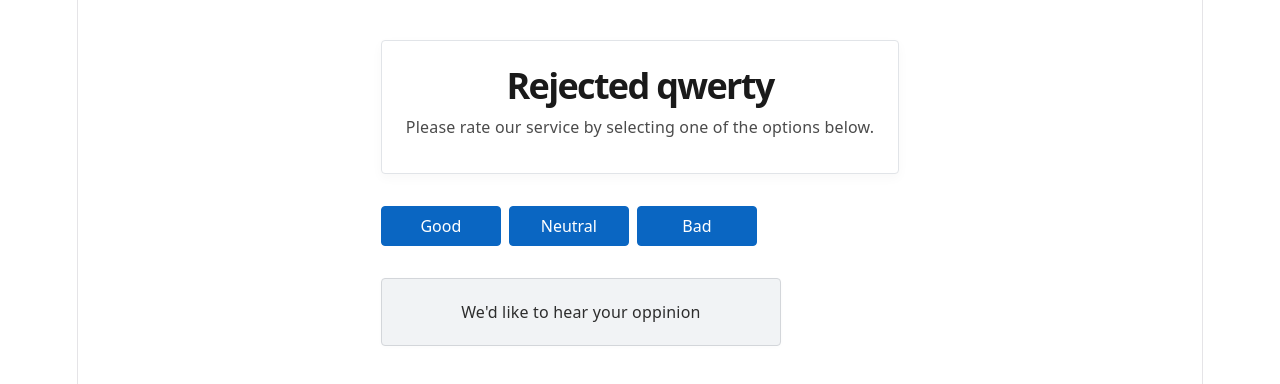
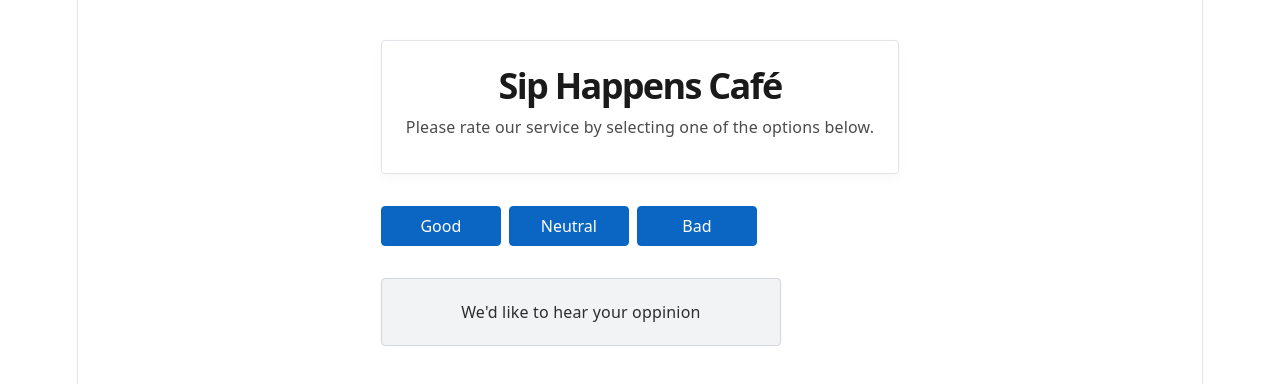
Before and after one commit to IvonLagta/02-react-cafe, a React (Vite) app: page / in a window 1280 px wide. Shown: the top 384 px of the page. Built offline with nearby package versions, Linux system fonts and the light colour scheme.

Commit message:
Update CafeInfo.tsx

```diff
--- a/src/components/CafeInfo/CafeInfo.tsx
+++ b/src/components/CafeInfo/CafeInfo.tsx
@@ -4,7 +4,7 @@ export default function CafeInfo() {
   return (
     <>
       <div className={css.container}>
-        <h1 className={css.title}>Rejected qwerty</h1>
+        <h1 className={css.title}>Sip Happens Café</h1>
         <p className={css.description}>
           Please rate our service by selecting one of the options below.
         </p>
```
